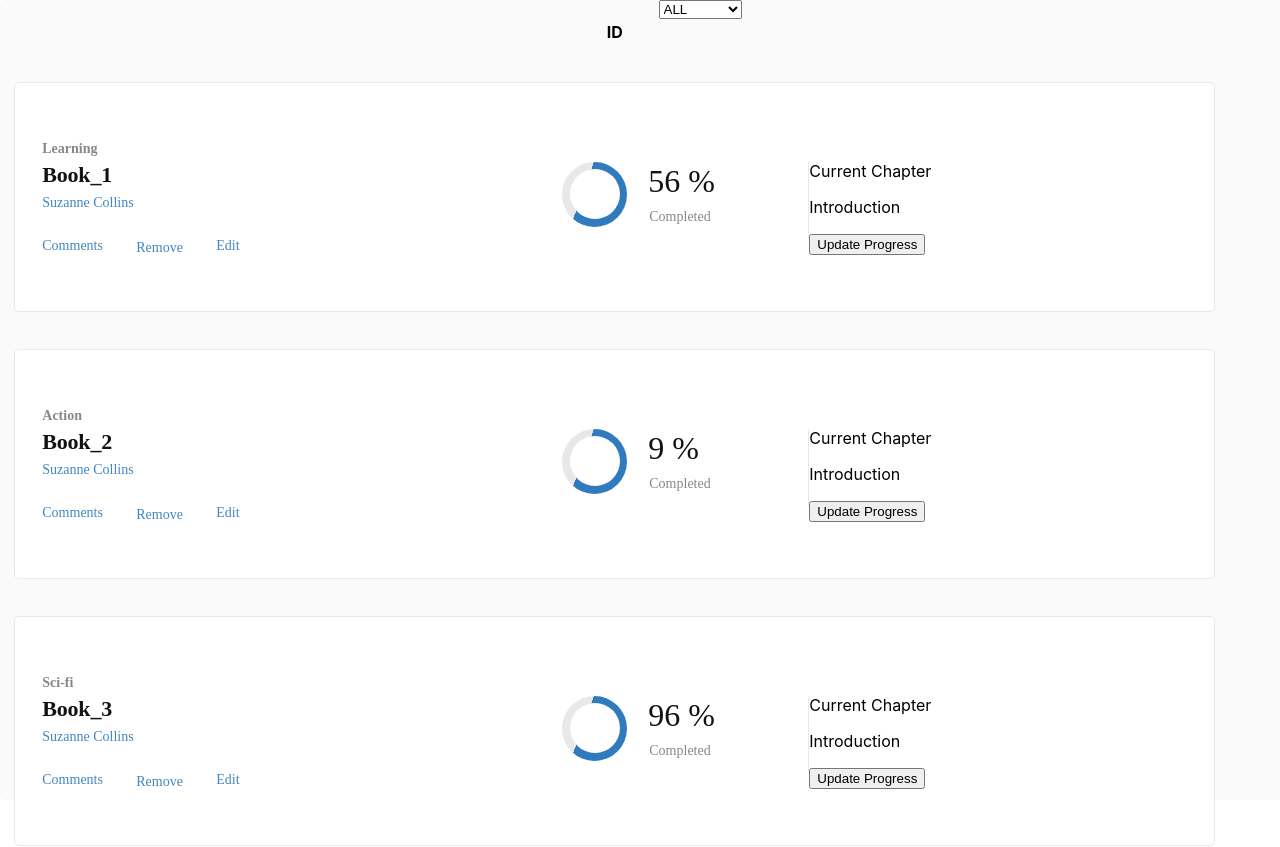
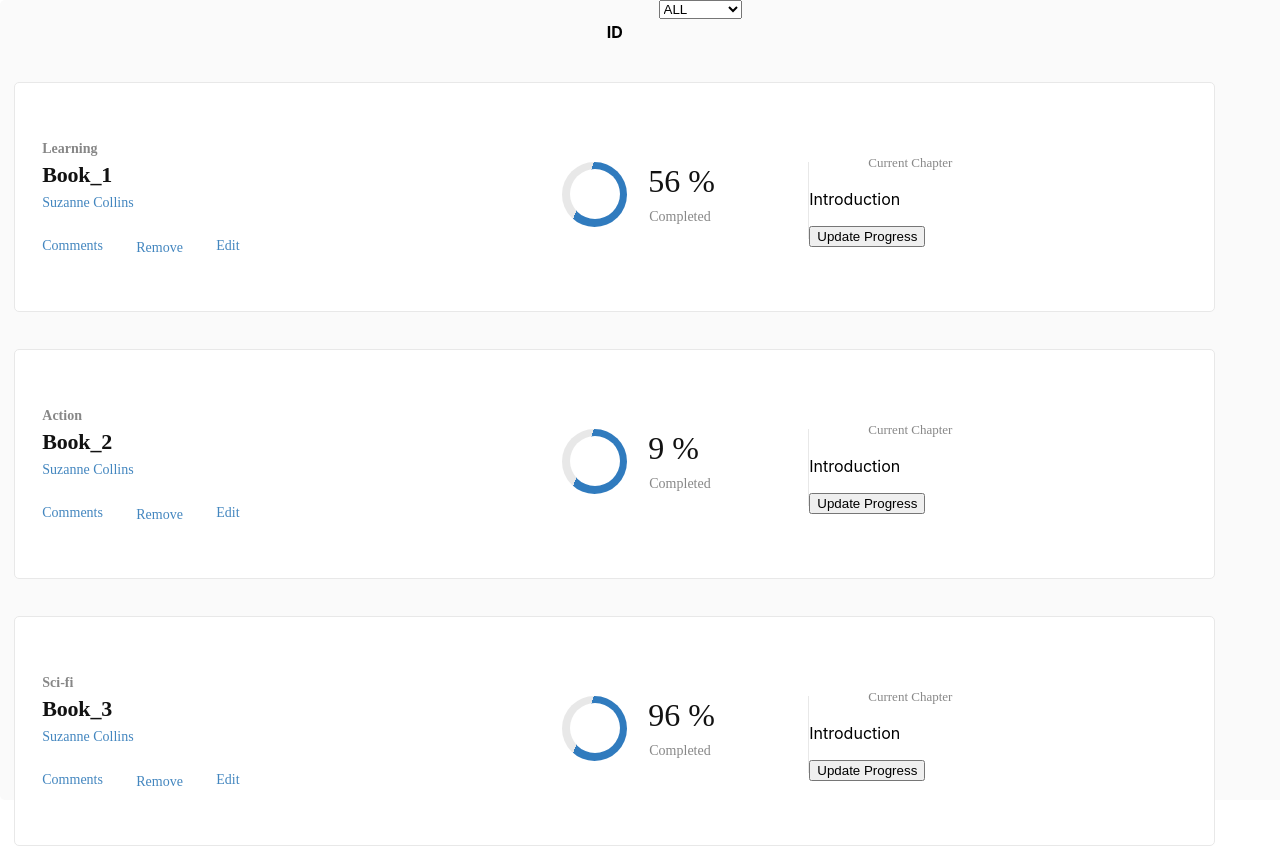
Before and after one commit to MrSayyod/bookstore-redux-app, a React (Create React App) app: page / in a window 1280 px wide. Shown: the top 847 px of the page. Built offline with nearby package versions, Linux system fonts and the light colour scheme.

Commit message:
Add styling for currentChapter part

```diff
--- a/src/styles/Book.css
+++ b/src/styles/Book.css
@@ -161,3 +161,18 @@
   letter-spacing: normal;
   color: #121212;
 }
+
+.currentChapter {
+  width: 7.875rem;
+  height: 1.125rem;
+  margin: 0.063rem 3.625rem 0 3.688rem;
+  opacity: 0.5;
+  font-family: RobotoSlab;
+  font-size: 0.813rem;
+  font-weight: 300;
+  font-stretch: normal;
+  font-style: normal;
+  line-height: normal;
+  letter-spacing: normal;
+  color: #121212;
+}
```
